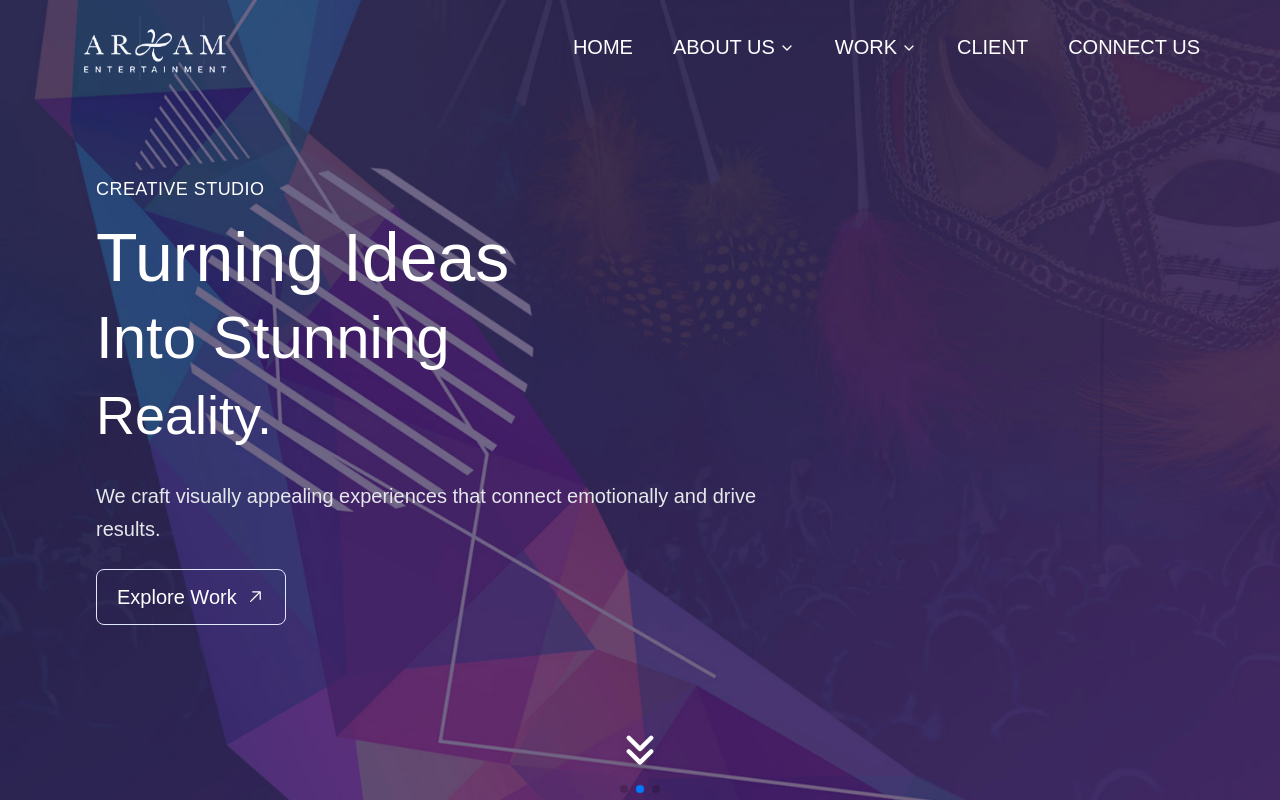
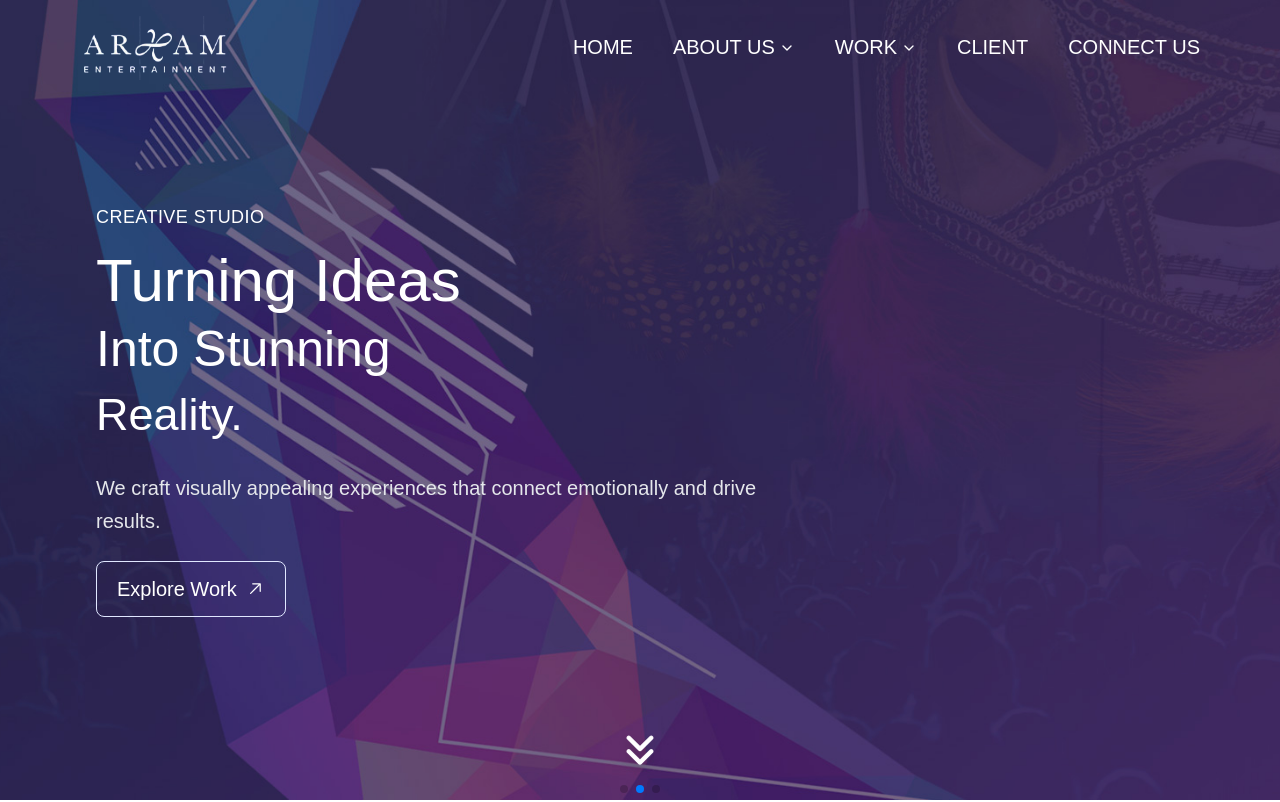
Before and after one commit to Manish019/ArhanMedia, a React (Vite) app: page / in a window 1280 px wide. Shown: the top 802 px of the page. Built offline with nearby package versions, Linux system fonts and the light colour scheme.

Commit message:
update new slider dynamic

```diff
--- a/src/components/HomeSlider.jsx
+++ b/src/components/HomeSlider.jsx
@@ -92,7 +92,7 @@ const HomeSlider = () => {
                   whileInView={{ y: 0, opacity: 1, scale: 1 }}
                   transition={{ duration: 1, ease: "easeOut" }}
                   viewport={{ once: false, amount: 0.3 }}
-                  className="w-full sm:w-[90%] md:w-[80%] lg:max-w-2xl mx-auto sm:mx-0"
+                  className="w-full sm:w-[90%] md:w-[80%] lg:max-w-2xl mx-auto sm:mx-0 lg:mt-5"
                 >
                   {/* Subtitle */}
                   <h3 className="text-[12px] sm:text-sm md:text-[16px] lg:text-lg font-semibold tracking-wide mb-2 sm:mb-3">
@@ -100,13 +100,13 @@ const HomeSlider = () => {
                   </h3>
 
                   {/* Titles */}
-                  <h1 className="text-[26px] sm:text-[34px] md:text-[50px] lg:text-[68px] font-bold leading-tight">
+                  <h1 className="text-[26px] sm:text-[34px] md:text-[50px] lg:text-[60px] font-bold leading-tight">
                     {slide.title1}
                   </h1>
-                  <h2 className="text-[22px] sm:text-[30px] md:text-[44px] lg:text-[60px] text-white font-semibold leading-tight">
+                  <h2 className="text-[22px] sm:text-[30px] md:text-[44px] lg:text-[50px] text-white font-semibold leading-tight">
                     {slide.title2}
                   </h2>
-                  <h3 className="text-[20px] sm:text-[26px] md:text-[40px] lg:text-[54px] text-white font-semibold mb-4 sm:mb-6">
+                  <h3 className="text-[20px] sm:text-[26px] md:text-[40px] lg:text-[45px] text-white font-semibold mb-4 sm:mb-6">
                     {slide.title3}
                   </h3>
 
```
